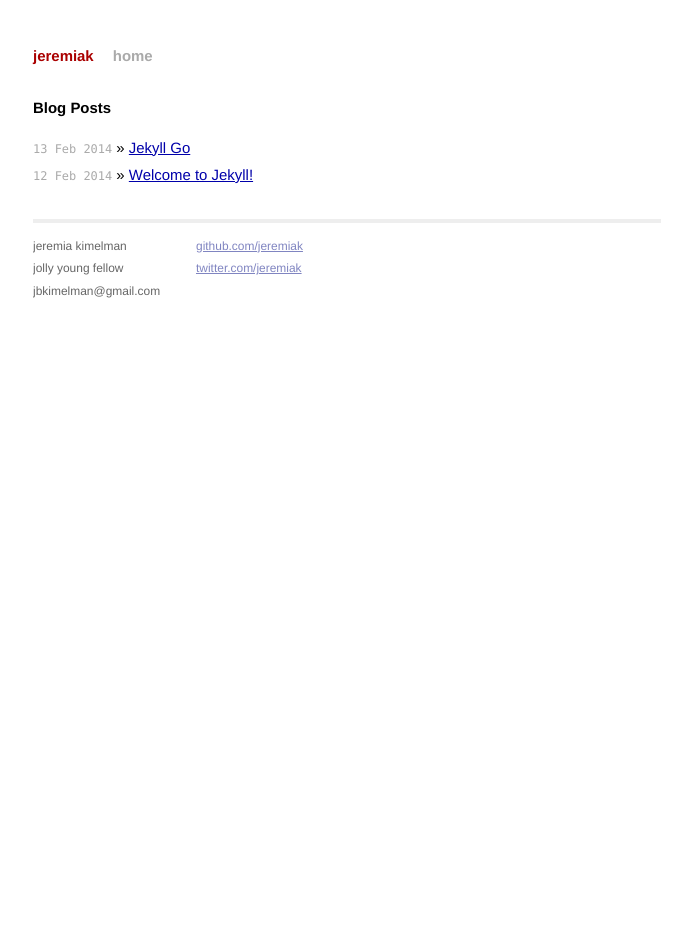
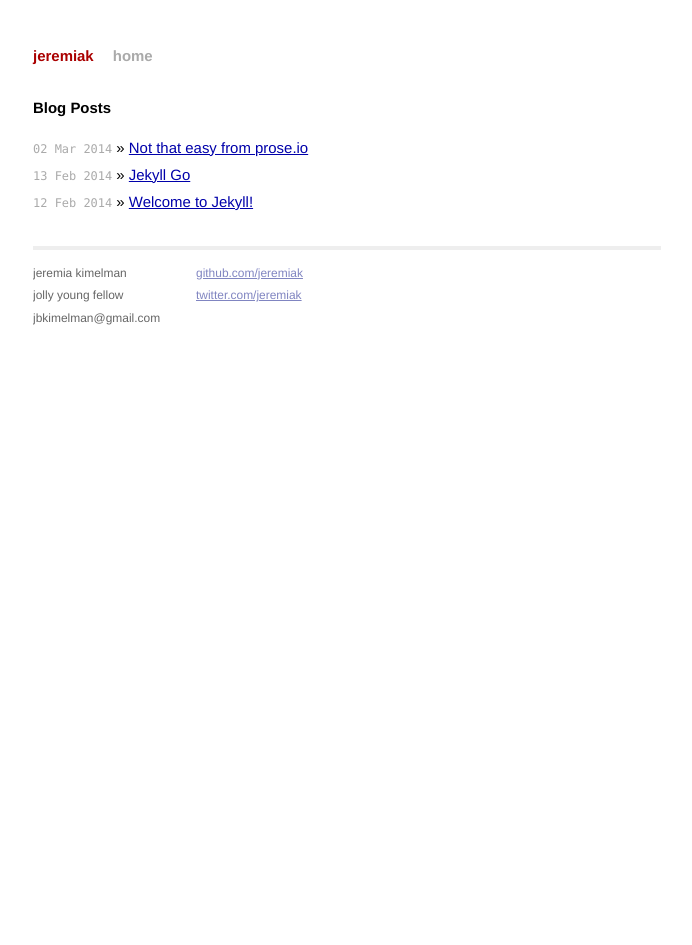
Before and after one commit to jeremiak/jeremiak.github.com, a Jekyll site: the page built from index.html, in a window 1280 px wide. Shown: the whole page, without its empty margins (293-985 px from the left). Built offline with Jekyll 4.4.1, drawn with Linux system fonts in a browser that asks for light colours; Markdown is read by kramdown in place of the engine named in the settings.

Commit message:
including post MD

```diff
--- a/_posts/2014-03-02-post-from-prose.md
+++ b/_posts/2014-03-02-post-from-prose.md
@@ -1,5 +1,8 @@
 ---
-published: false
+layout: post
+title:  "Not that easy from prose.io"
+date:   2014-03-02
+categories: jekyll
 ---
 
 ## Let's see just how easy this is
```
